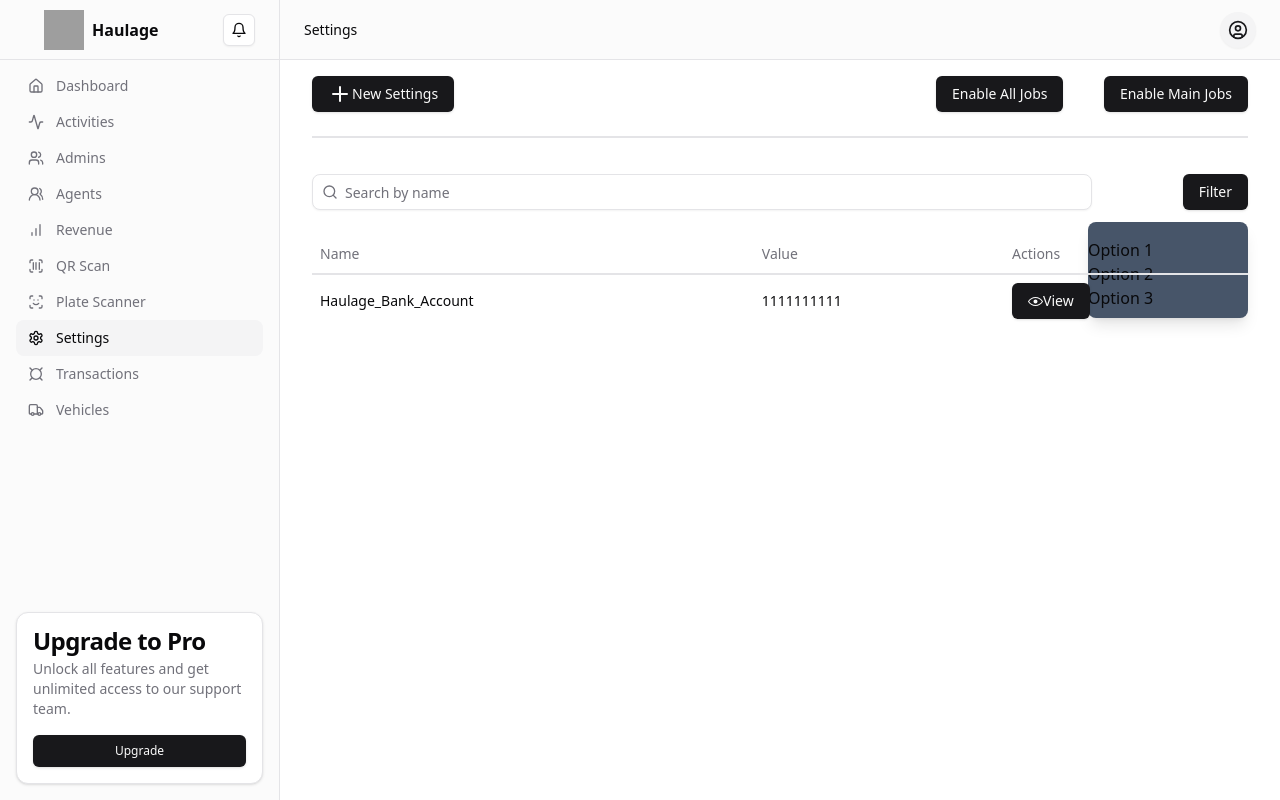
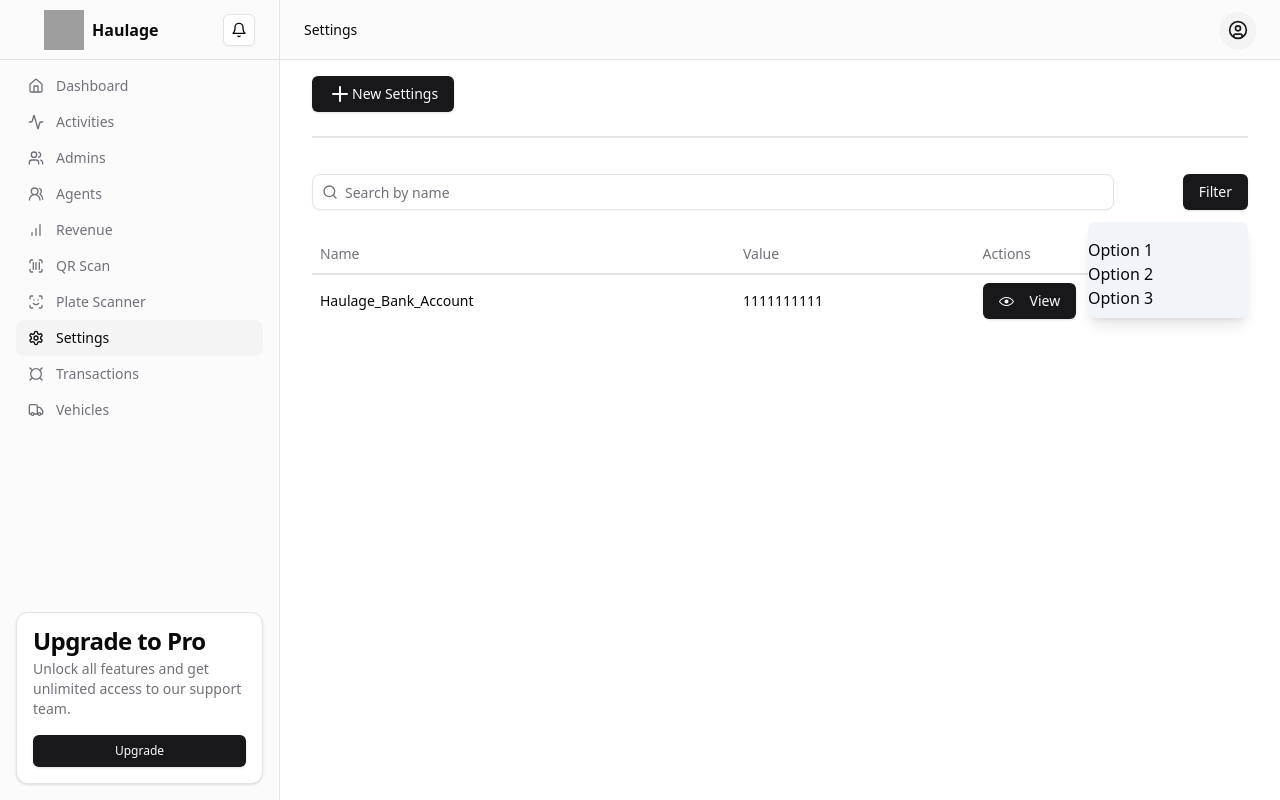
Before and after one commit to iisce/haulage, a Next.js app: page /settings in a window 1280 px wide. Both pictures are taken after a click on the button "Filter". Built offline with nearby package versions, Linux system fonts and the light colour scheme; grey boxes are pictures that could not be loaded.

Commit message:
settings update

```diff
--- a/components/agents/all-agents.tsx
+++ b/components/agents/all-agents.tsx
@@ -1,6 +1,6 @@
 // import React from 'react'
 // import { Table, TableBody, TableCaption, TableCell, TableHead, TableHeader, TableRow } from '../ui/table'
-// import { Button } from '../ui/button'
+// import {  } from '../ui/button'
 // import Search from '../shared/search-component'
 // import { AgentTable } from './agent-table'
 
@@ -10,7 +10,7 @@
 //     <div className='px-[20px]'>
 //         <div className="flex gap-12 pt-[20px] w-full ">
 //             <Search />
-//             <Button value={`Add Agent`}>Add Agent</Button>
+//             < value={`Add Agent`}>Add Agent</Button>
 //         </div>
 //         <AgentTable />
 //     </div>
--- a/components/settings/new-settings-form.tsx
+++ b/components/settings/new-settings-form.tsx
@@ -46,11 +46,7 @@ const defaultValues: Partial<vehicleFormValues> = {
   description: "",
 };
 
-export default function SettingsForm({
-  params,
-}: {
-  params: { id: string };
-}) {
+export default function SettingsForm() {
   const [hidePassword, setHidePassword] = useState(false);
   const [chidePassword, setcHidePassword] = useState(false);
   const [newVehicleId, setNewVehicleId] = React.useState<string>("");
@@ -80,7 +76,7 @@ export default function SettingsForm({
         createVehicleResponse.status < 299
       ) {
         toast({
-          title: "Admin Created Successfully",
+          title: "Settings Created Successfully",
         });
         setIsLoading(false);
         setOpen(true);
@@ -90,7 +86,7 @@ export default function SettingsForm({
       } else {
         setIsLoading(false);
         toast({
-          title: "Admin NOT Created",
+          title: "Settings NOT Created",
         });
         return NextResponse.json(result);
       }
@@ -157,7 +153,7 @@ export default function SettingsForm({
               <FormLabel className="text-title1Bold pl-4">Description</FormLabel>
               <FormControl>
                 <Textarea
-                  placeholder="Tell us a little bit about yourself"
+                  placeholder=""
                   className="resize-none"
                   {...field}
                 />
--- a/components/settings/settings-table.tsx
+++ b/components/settings/settings-table.tsx
@@ -22,7 +22,7 @@ export default function SettingsTable() {
         <Dialog>
           <DialogTrigger>
             <Button>
-              <EyeOpenIcon />
+              <EyeOpenIcon className=" mr-4" />
               View
             </Button>
           </DialogTrigger>
--- a/components/settings/settings.tsx
+++ b/components/settings/settings.tsx
@@ -27,27 +27,13 @@ export default function Settings() {
                 </Button>
                 </DialogTrigger>
                 <DialogContent>
-                    <SettingsForm params={{
-                              id: ''
-                          }}/>
+                    <SettingsForm />
                 </DialogContent>
                </Dialog>
             </div>
-            <div className="flex justify-between w-1/3">
-            <div className=" mr-5">
-                <Button>
-                    Enable All Jobs
-                </Button>
-            </div>
-            <div className="">
-                <Button>
-                    Enable Main Jobs
-                </Button>
-            </div>
-            </div>
         </div>
        <div className="flex justify-between w-full pt-9">
-       <div className=" w-10/12">
+       <div className="lg:w-full md:w-full xl:w-full w-1/2 sm:w-full">
             <Search />
         </div>
         <div className="flex justify-end w-1/6"
@@ -57,7 +43,7 @@ export default function Settings() {
             </Button>
             {isDropdownOpen && (
                <div className="absolute p-10 ">
-                 <div className=" bg-slate-600 right-0 mt-2 w-40 rounded-lg shadow-lg py-2 flex flex-col absolute pt-4">
+                 <div className="right-0 z-10 bg-slate-100 mt-2 w-40 rounded-lg shadow-lg py-2 flex flex-col absolute pt-4">
                     <a href="#">Option 1</a>
                     <a href="#">Option 2</a>
                     <a href="#">Option 3</a>
```
Also changed, not shown: components/forms/update-admin-form.tsx (+0 -9 lines), components/forms/update-agent-form.tsx (+2 -11 lines).
